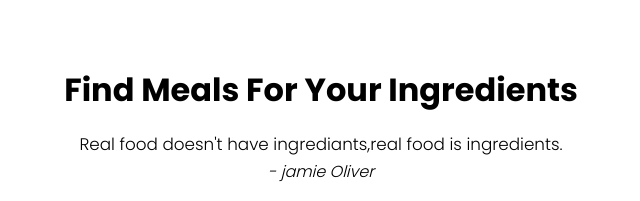
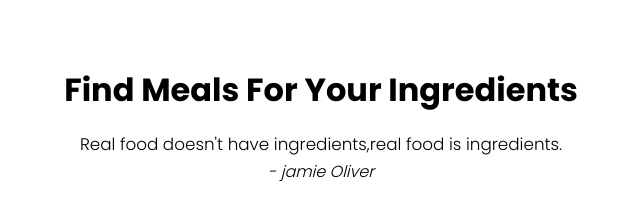
Before and after one commit to shanmugapriyasivaraj/FoodRecipe-using_FetchApi, a plain HTML site: page index.html in a window 1280 px wide. Shown: the top 201 px of the page, 319-959 px from the left. Drawn offline with Linux system fonts and the light colour scheme.

Commit message:
second commit

```diff
--- a/index.html
+++ b/index.html
@@ -17,7 +17,7 @@
         <div class="meal-search">
           <h2 class="title">Find Meals For Your Ingredients</h2>
           <blockquote>
-            Real food doesn't have ingrediants,real food is ingredients.<br />
+            Real food doesn't have ingredients,real food is ingredients.<br />
             <cite>- jamie Oliver</cite>
           </blockquote>
           <div class="meal-search-box">
```
